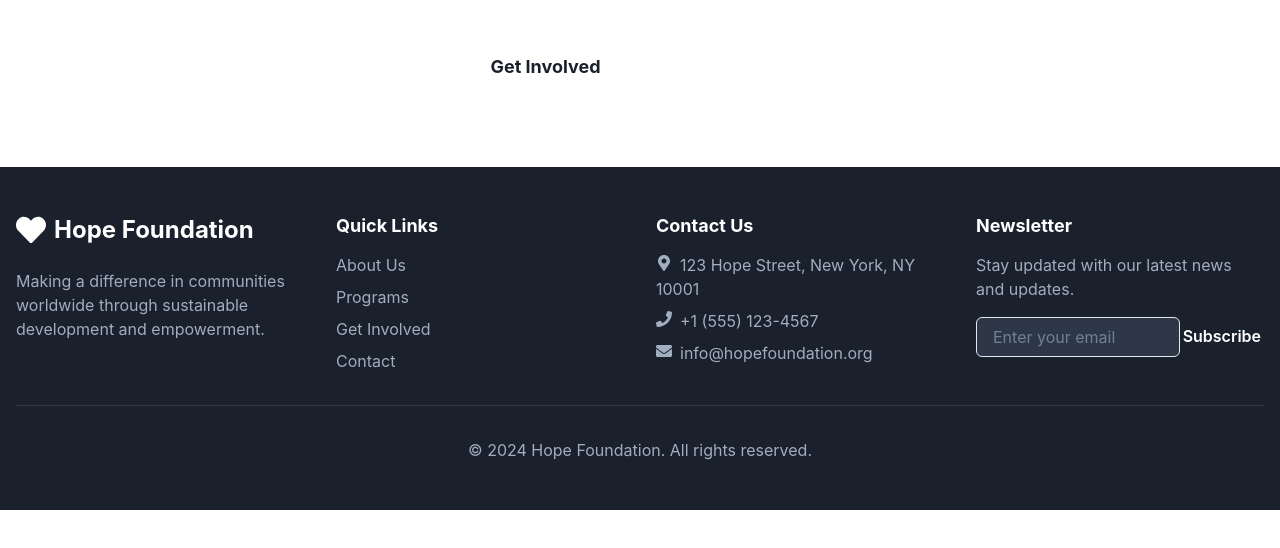
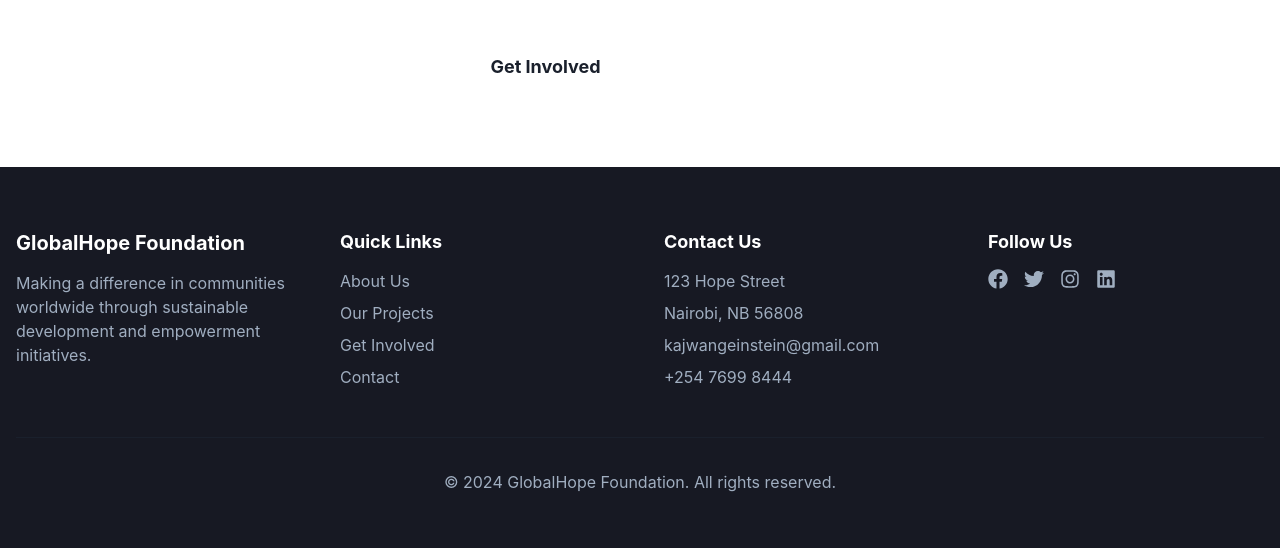
Before and after one commit to emmy001/Our_foundation, a Next.js app: page /about in a window 1280 px wide. Shown: the part 3767-4315 px from the top of the page. Before the commit the page ends 4277 px from the top, so only its background shows below. Built offline with nearby package versions, Linux system fonts and the light colour scheme; a web font is replaced by a local one.

Commit message:
changes on Pages to pages

```diff
--- a/src/pages/about.js
+++ b/src/pages/about.js
@@ -7,6 +7,7 @@ import "swiper/css/pagination";
 import { Box, Flex, Heading, Text, Image, Button, Grid, GridItem, Link, List, ListItem, Input, Icon, useBreakpointValue,} from "@chakra-ui/react";
 import { FaHeart, FaMapMarkerAlt, FaPhone, FaEnvelope } from "react-icons/fa";
 import Header from "../Components/Header";
+import Footer from "../Components/Footer";
 
 const About = () => {
   const chartRef = useRef(null);
@@ -338,103 +339,7 @@ const About = () => {
       </Box>
 
       {/* Footer */}
-      <Box as="footer" bg="gray.800" color="white" py={12}>
-        <Box maxW="7xl" mx="auto" px={4}>
-          <Grid templateColumns={{ base: "1fr", md: "repeat(4, 1fr)" }} gap={8}>
-            <Box>
-              <Flex align="center" gap={2} mb={6}>
-                <Icon as={FaHeart} color="rose.500" fontSize="3xl" />
-                <Heading fontSize="2xl" fontWeight="bold">
-                  Hope Foundation
-                </Heading>
-              </Flex>
-              <Text color="gray.400">
-                Making a difference in communities worldwide through sustainable development and
-                empowerment.
-              </Text>
-            </Box>
-            <Box>
-              <Heading as="h3" fontSize="lg" fontWeight="bold" mb={4}>
-                Quick Links
-              </Heading>
-              <List spacing={2}>
-                <ListItem>
-                  <Link href="/about" color="gray.400" _hover={{ color: "white" }}>
-                    About Us
-                  </Link>
-                </ListItem>
-                <ListItem>
-                  <Link href="/programs" color="gray.400" _hover={{ color: "white" }}>
-                    Programs
-                  </Link>
-                </ListItem>
-                <ListItem>
-                  <Link href="#" color="gray.400" _hover={{ color: "white" }}>
-                    Get Involved
-                  </Link>
-                </ListItem>
-                <ListItem>
-                  <Link href="#" color="gray.400" _hover={{ color: "white" }}>
-                    Contact
-                  </Link>
-                </ListItem>
-              </List>
-            </Box>
-            <Box>
-              <Heading as="h3" fontSize="lg" fontWeight="bold" mb={4}>
-                Contact Us
-              </Heading>
-              <List spacing={2} color="gray.400">
-                <ListItem>
-                  <Icon as={FaMapMarkerAlt} mr={2} />
-                  123 Hope Street, New York, NY 10001
-                </ListItem>
-                <ListItem>
-                  <Icon as={FaPhone} mr={2} />
-                  +1 (555) 123-4567
-                </ListItem>
-                <ListItem>
-                  <Icon as={FaEnvelope} mr={2} />
-                  info@hopefoundation.org
-                </ListItem>
-              </List>
-            </Box>
-            <Box>
-              <Heading as="h3" fontSize="lg" fontWeight="bold" mb={4}>
-                Newsletter
-              </Heading>
-              <Text color="gray.400" mb={4}>
-                Stay updated with our latest news and updates.
-              </Text>
-              <Flex>
-                <Input
-                  type="email"
-                  placeholder="Enter your email"
-                  bg="gray.700"
-                  color="white"
-                  px={4}
-                  py={2}
-                  borderTopLeftRadius="md"
-                  borderBottomLeftRadius="md"
-                  _focus={{ outline: "none" }}
-                />
-                <Button
-                  colorScheme="rose"
-                  px={4}
-                  py={2}
-                  borderTopRightRadius="md"
-                  borderBottomRightRadius="md"
-                >
-                  Subscribe
-                </Button>
-              </Flex>
-            </Box>
-          </Grid>
-          <Box borderTop="1px" borderColor="gray.700" mt={8} pt={8} textAlign="center" color="gray.400">
-            <Text>&copy; 2024 Hope Foundation. All rights reserved.</Text>
-          </Box>
-        </Box>
-      </Box>
+      <Footer/>
     </Box>
   );
 };
```
Also changed, not shown: src/pages/donate.js (+1 -76 lines), src/pages/programs.js (+4 -27 lines).
